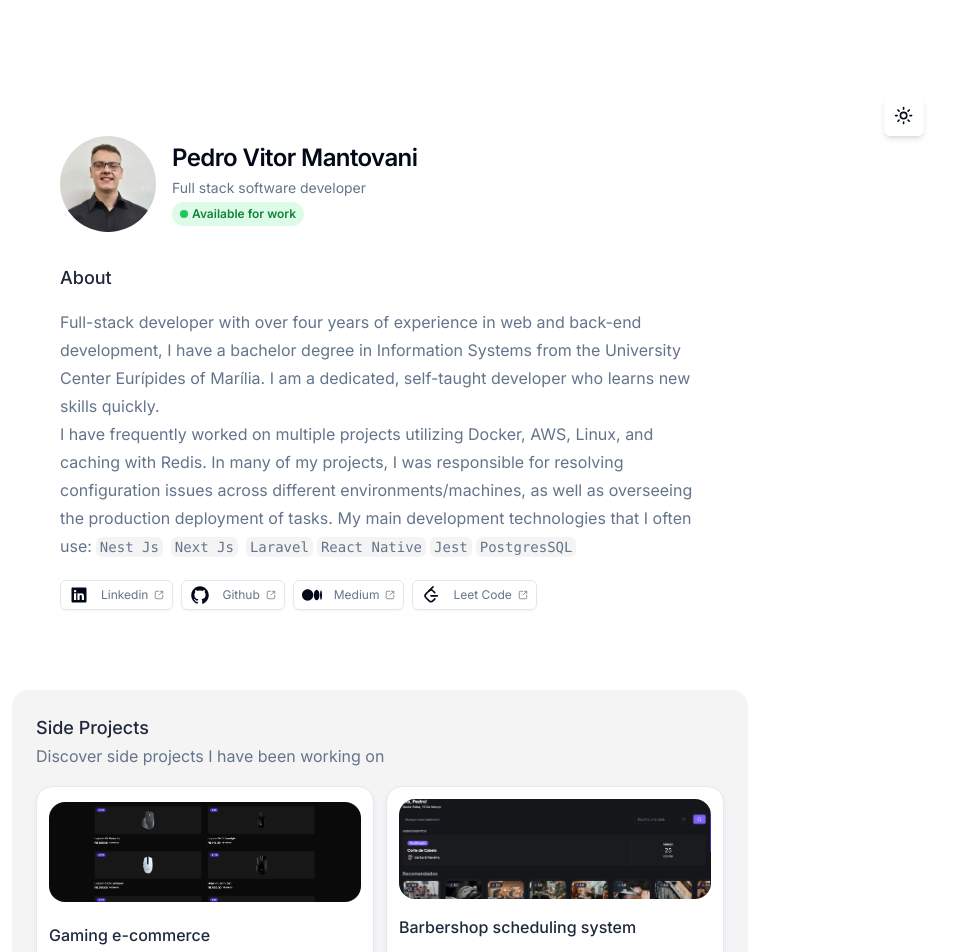
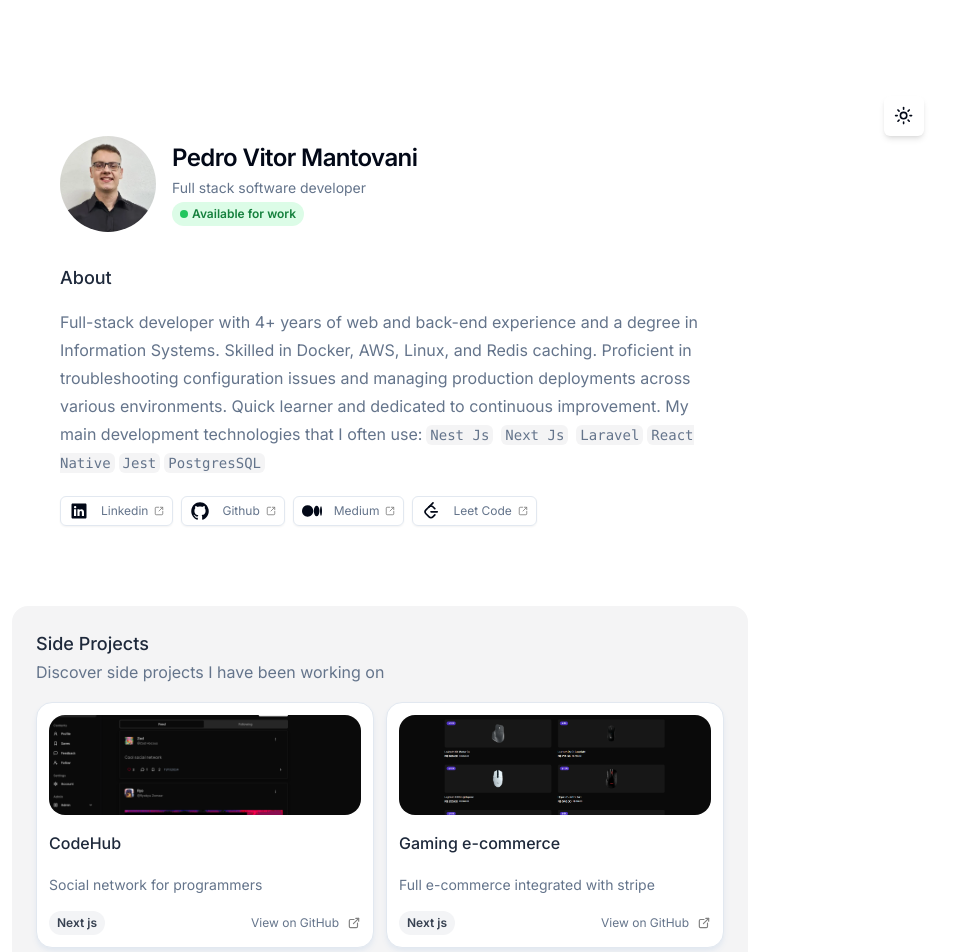
Before and after one commit to Pedrinvits/personal-portfolio, a Next.js app: page / in a window 1280 px wide. Shown: the top 952 px of the page, without its empty margins (260-1214 px from the left). Built offline with nearby package versions, Linux system fonts and the light colour scheme.

Commit message:
feat : add new project  + new bio

```diff
--- a/src/app/projects/projects.ts
+++ b/src/app/projects/projects.ts
@@ -5,6 +5,7 @@ import WebstreamsImage from '../../../public/json.webp';
 import MailImage from '../../../public/mail.webp';
 import GoalsImage from '../../../public/Goals-.png';
 import ChatflyImage from '../../../public/chatfly.png';
+import CodeHubImage from '../../../public/codehub.png';
 
 export const ProjectList: {
   title: string;
@@ -15,6 +16,15 @@ export const ProjectList: {
   tech: string;
   image: StaticImageData;
 }[] = [
+  {
+    title: "CodeHub",
+    desc: "Social network for programmers",
+    link: "https://github.com/Pedrinvits/CodeHub",
+    bgcolor: "bg-gray-100",
+    textcolor: "text-gray-700",
+    tech: "Next js",
+    image: CodeHubImage,
+  },
   {
     title: "Gaming e-commerce",
     desc: "Full e-commerce integrated with stripe",
--- a/src/components/bio/index.tsx
+++ b/src/components/bio/index.tsx
@@ -28,9 +28,7 @@ const Bio = () => {
                     <div className="flex flex-col gap-4">
                         <h2 className="font-medium text-slate-800 dark:text-white text-lg">About</h2>
                         <p className="leading-7 text-slate-500 dark:text-gray-500">
-                            Full-stack developer with over four years of experience in web and back-end development, I have a bachelor degree in Information Systems from the University Center Eurípides of Marília. I am a dedicated, self-taught developer who learns new skills quickly.
-                            <br/>
-                            I have frequently worked on multiple projects utilizing Docker, AWS, Linux, and caching with Redis. In many of my projects, I was responsible for resolving configuration issues across different environments/machines, as well as overseeing the production deployment of tasks. My main development technologies that I often use:
+                        Full-stack developer with 4+ years of web and back-end experience and a degree in Information Systems. Skilled in Docker, AWS, Linux, and Redis caching. Proficient in troubleshooting configuration issues and managing production deployments across various environments. Quick learner and dedicated to continuous improvement. My main development technologies that I often use:
                             <code className="rounded-md bg-zinc-100 dark:bg-card px-1 py-0.5 text-sm mr-1 ml-1">Nest Js</code>
                             <code className="rounded-md bg-zinc-100 dark:bg-card px-1 py-0.5 text-sm mr-1 ml-1">Next Js</code>
                             <code className="rounded-md bg-zinc-100 dark:bg-card px-1 py-0.5 text-sm ml-1">Laravel</code>
```
Also changed, not shown: public/codehub.png (added).
